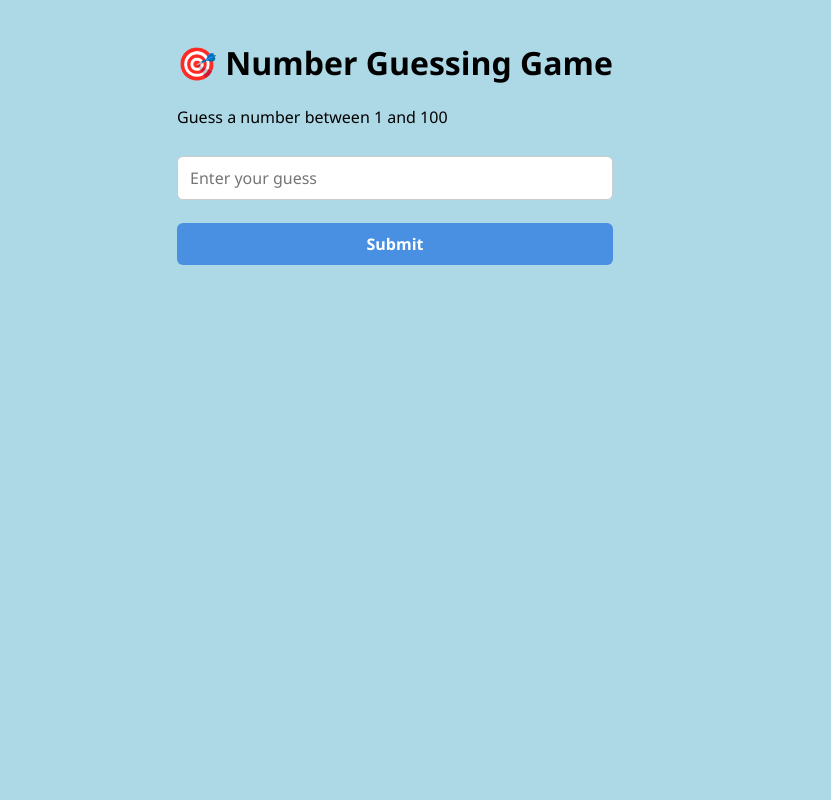
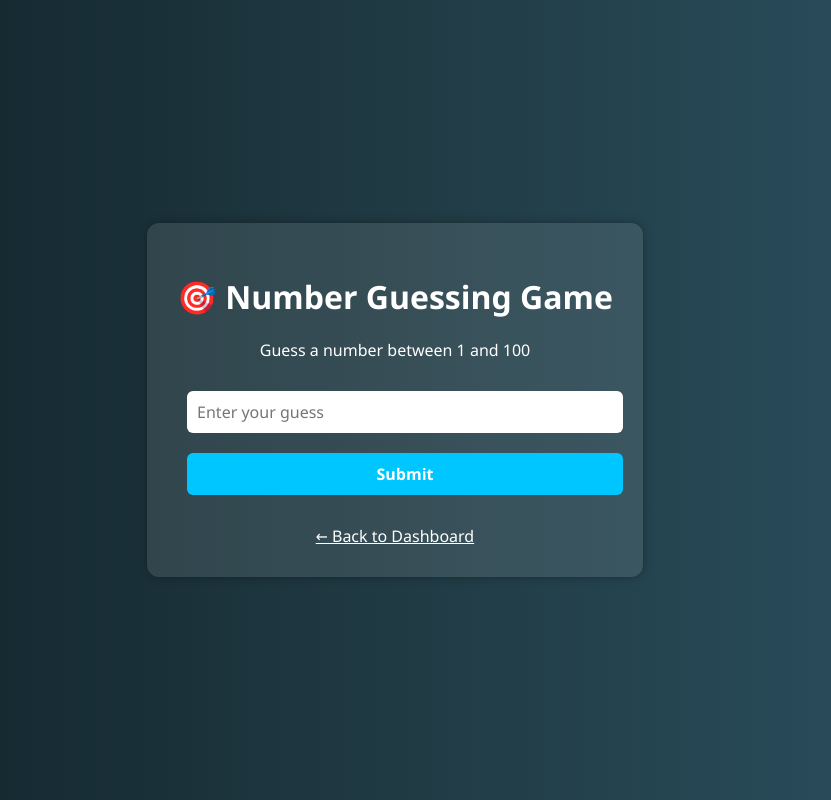
Before and after one commit to Riyaprajapatiraghubhai/dashboard, a Flask app: page /guess in a window 1280 px wide. Shown: the whole page, without its empty margins (245-1076 px from the left). Run offline with Flask 3, Linux system fonts and the light colour scheme.

Commit message:
Update guess.html

```diff
--- a/templates/guess.html
+++ b/templates/guess.html
@@ -4,6 +4,48 @@
     <meta charset="UTF-8">
     <title>Guess the Number</title>
     <link rel="stylesheet" href="{{ url_for('static', filename='style.css') }}">
+    <style>
+        body {
+            background: linear-gradient(to right, #0f2027, #203a43, #2c5364);
+            color: white;
+            font-family: 'Segoe UI', sans-serif;
+            display: flex;
+            justify-content: center;
+            align-items: center;
+            height: 100vh;
+            margin: 0;
+        }
+        .game-box {
+            background-color: rgba(255, 255, 255, 0.1);
+            padding: 30px;
+            border-radius: 12px;
+            text-align: center;
+            box-shadow: 0 0 10px rgba(0,0,0,0.3);
+        }
+        input[type=number], button {
+            padding: 10px;
+            margin: 10px;
+            border-radius: 6px;
+            border: none;
+            font-size: 16px;
+        }
+        button {
+            background-color: #00c6ff;
+            color: white;
+            cursor: pointer;
+        }
+        .result {
+            margin-top: 20px;
+            font-size: 18px;
+            font-weight: bold;
+        }
+        a {
+            display: inline-block;
+            margin-top: 20px;
+            color: white;
+            text-decoration: underline;
+        }
+    </style>
 </head>
 <body>
     <div class="game-box">
@@ -16,8 +58,9 @@
 
         {% if message %}
             <div class="result">{{ message }}</div>
-            <a href="/" style="display: inline-block; margin-top: 20px; color: white; text-decoration: underline;">← Back to Dashboard</a>
         {% endif %}
+
+        <a href="/">← Back to Dashboard</a>
     </div>
 </body>
 </html>
```
